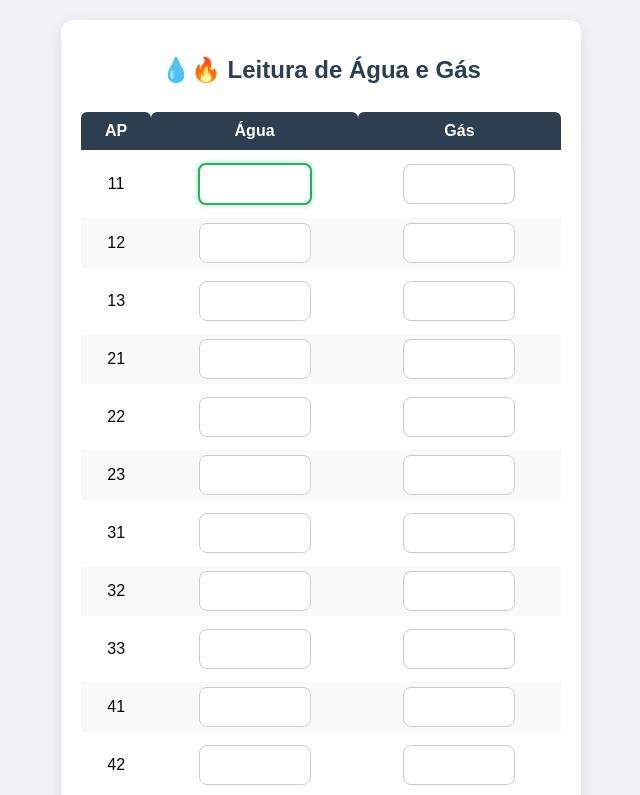
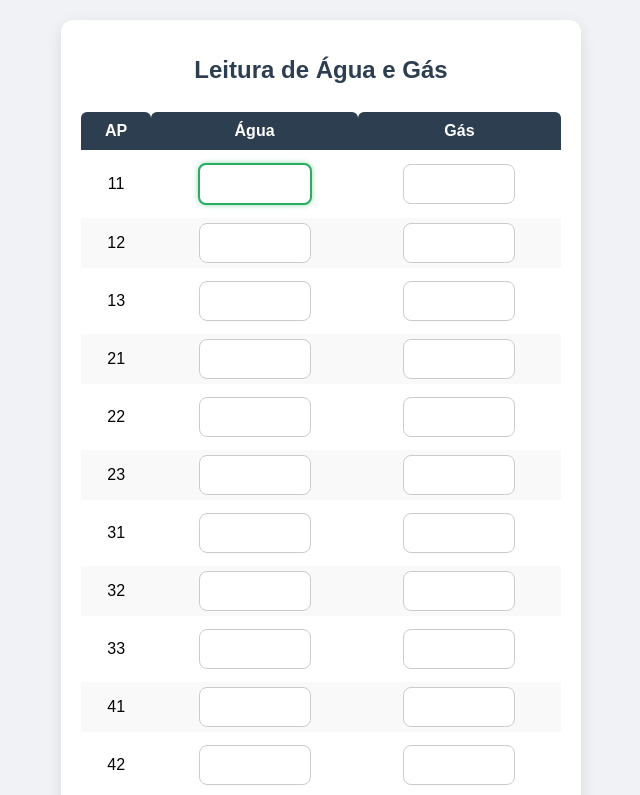
Before and after one commit to Andre246092/Leitura-condom-nio-, a plain HTML site: page index.html in a window 1280 px wide. Shown: the top 795 px of the page, without its empty margins (319-959 px from the left). Drawn offline with Linux system fonts and the light colour scheme.

Commit message:
Update index.html

```diff
--- a/index.html
+++ b/index.html
@@ -16,7 +16,7 @@
 <div class="container">
 
 <header>
-<h1>💧🔥 Leitura de Água e Gás</h1>
+<h1> Leitura de Água e Gás</h1>
 </header>
 
 <table>
```
